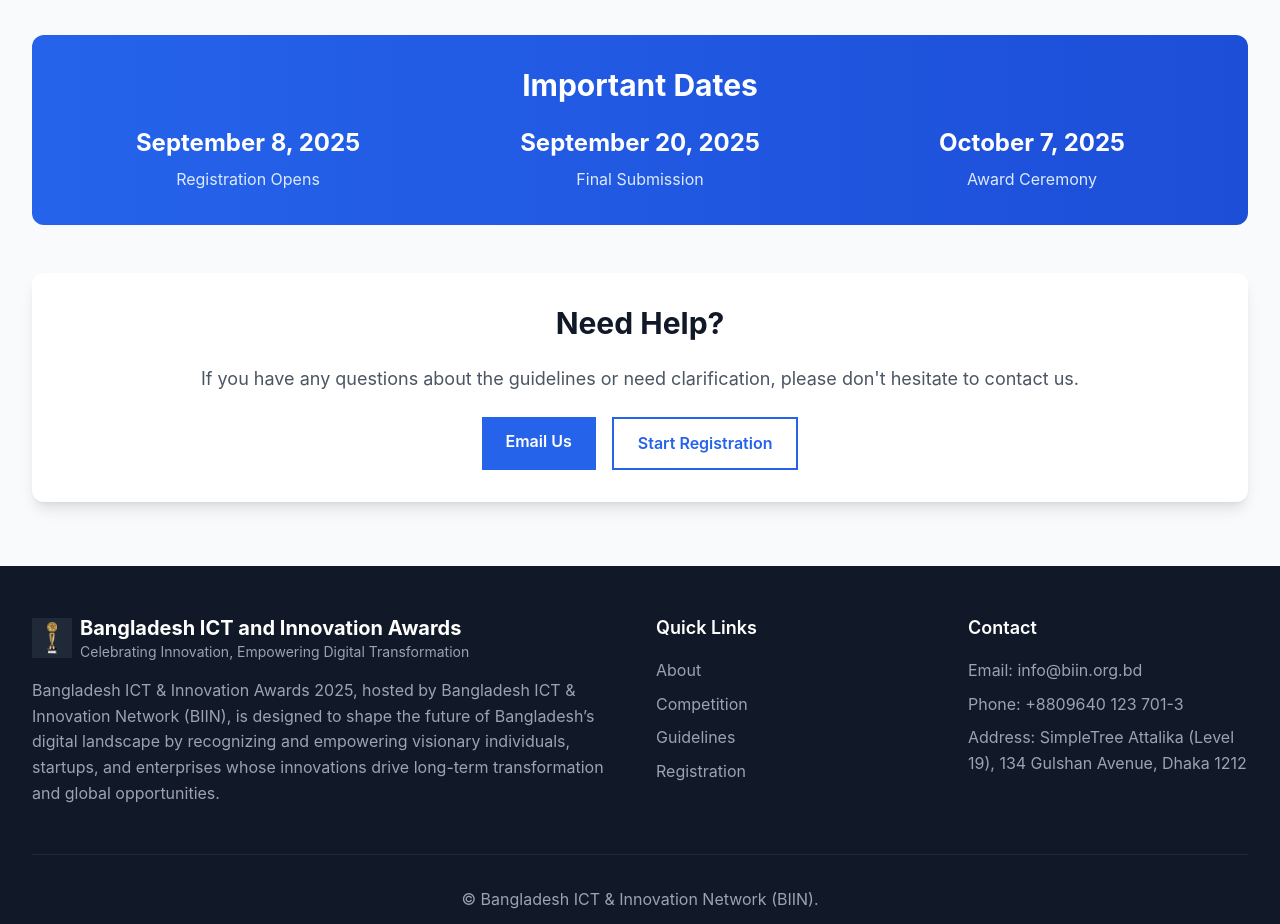
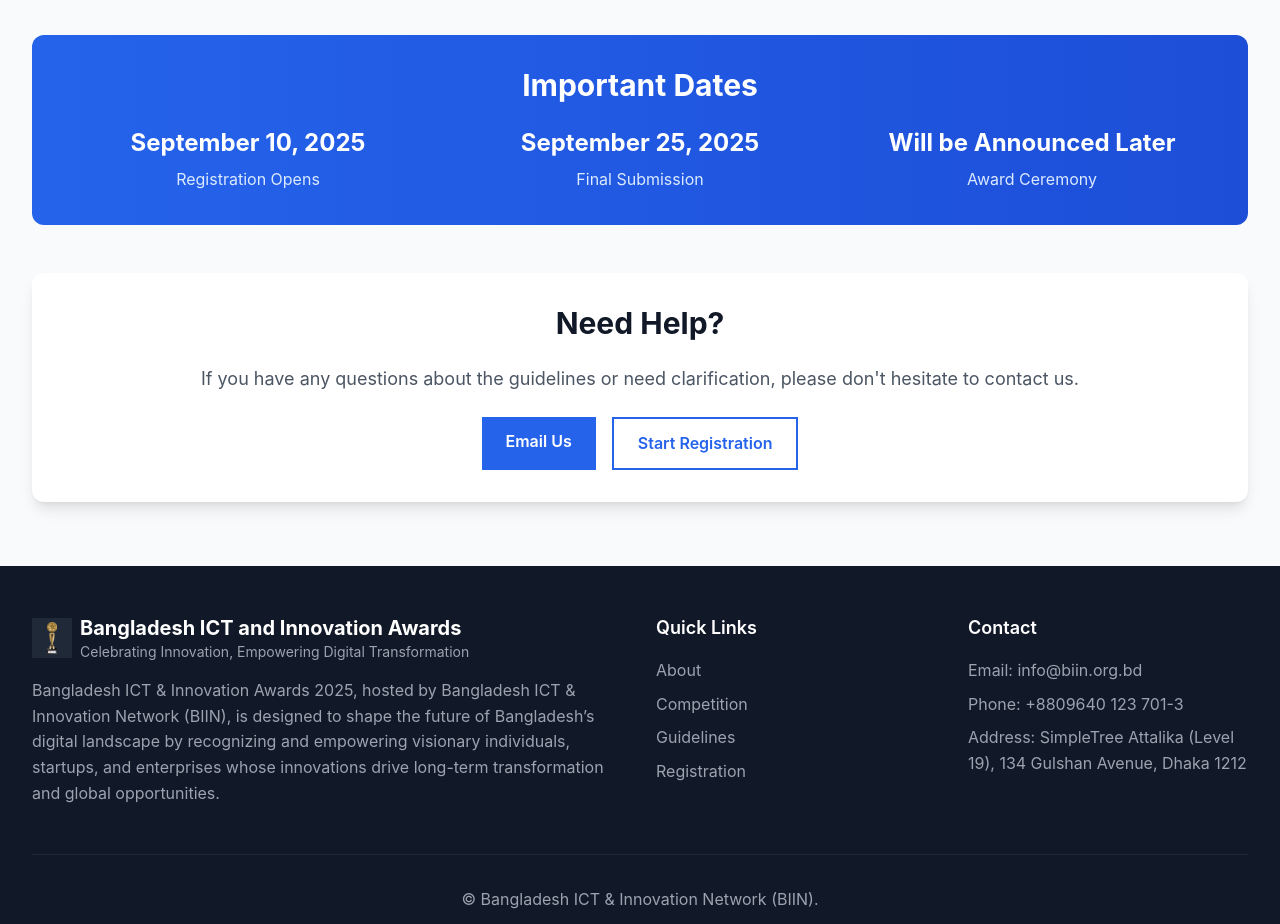
Before and after one commit to Ayonspoiler/BIIN_Award_Function, a React (Vite) app in the folder frontend/: page /guidelines in a window 1280 px wide. Shown: the part 3560-4484 px from the top of the page. Built offline with nearby package versions, Linux system fonts and the light colour scheme.

Commit message:
guidelines and about page updated

```diff
--- a/frontend/src/pages/About.jsx
+++ b/frontend/src/pages/About.jsx
@@ -205,7 +205,7 @@ const About = () => {
               <ul className="space-y-4">
                 <li className="flex items-start">
                   <span className="font-semibold text-gray-900 min-w-[180px]">
-                    September 8, 2025
+                    September 10, 2025
                   </span>
                   <span className="text-gray-600">
                     Registration Opens - Applications open for project
--- a/frontend/src/pages/Guidelines.jsx
+++ b/frontend/src/pages/Guidelines.jsx
@@ -218,17 +218,17 @@ const Guidelines = () => {
             </h2>
             <div className="grid grid-cols-1 md:grid-cols-3 gap-6">
               <div className="text-center">
-                <div className="text-2xl font-bold mb-2">September 8, 2025</div>
+                <div className="text-2xl font-bold mb-2">September 10, 2025</div>
                 <div className="text-primary-100">Registration Opens</div>
               </div>
               <div className="text-center">
                 <div className="text-2xl font-bold mb-2">
-                  September 20, 2025
+                  September 25, 2025
                 </div>
                 <div className="text-primary-100">Final Submission</div>
               </div>
               <div className="text-center">
-                <div className="text-2xl font-bold mb-2">October 7, 2025</div>
+                <div className="text-2xl font-bold mb-2">Will be Announced Later</div>
                 <div className="text-primary-100">Award Ceremony</div>
               </div>
             </div>
```
